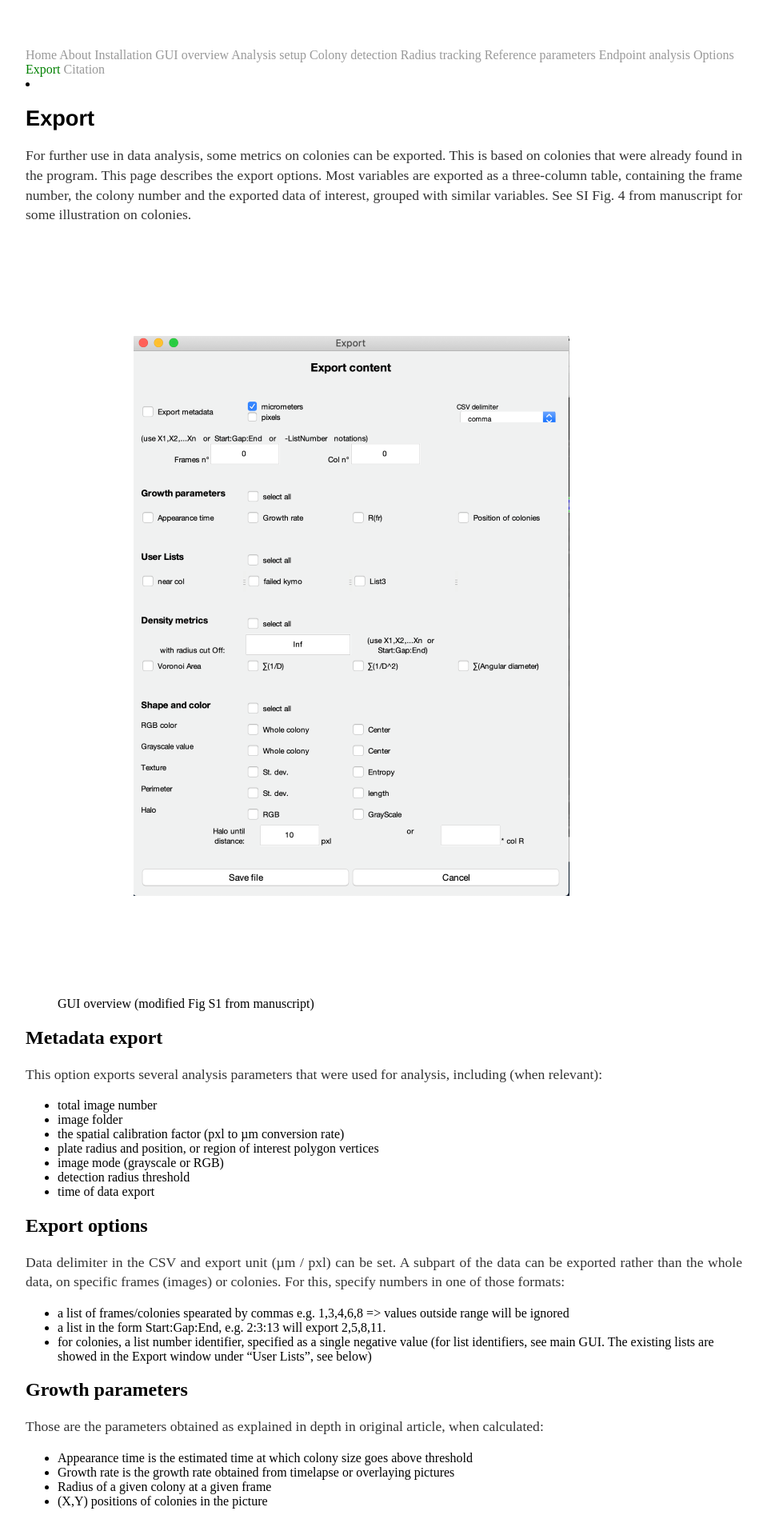
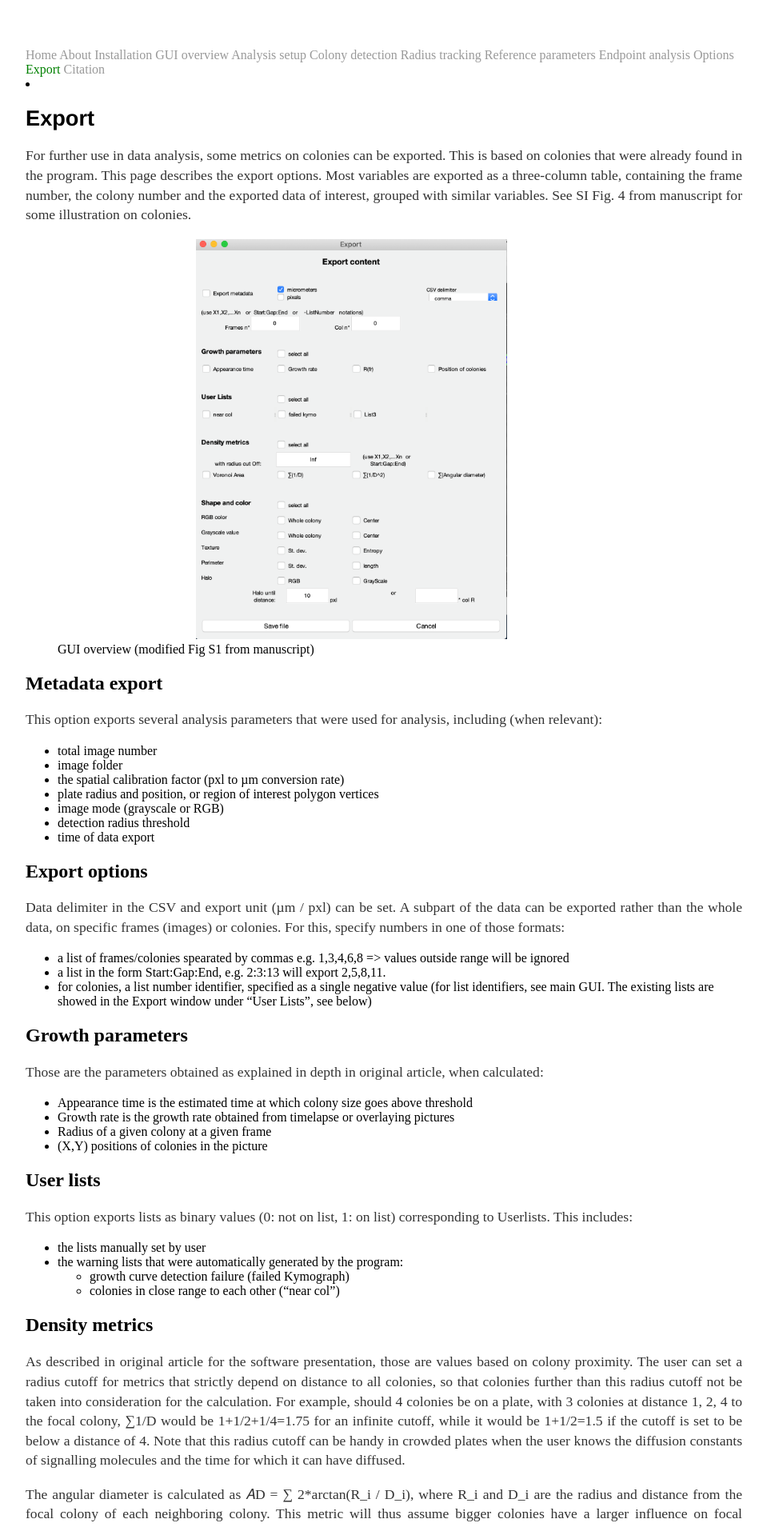
Before and after one commit to ColTapp/ColTapp.github.io, a Jekyll site: the page built from export.md, in a window 1280 px wide. Shown: the top 1909 px of the page at 80% size, without its empty margins (160-1119 px from the left). Built offline with Jekyll 4.4.1, drawn with Linux system fonts in a browser that asks for light colours.

Commit message:
Update export.md

```diff
--- a/export.md
+++ b/export.md
@@ -7,7 +7,7 @@ title: Export
 For further use in data analysis, some metrics on colonies can be exported. This is based on colonies that were already found in the program. This page describes the export options. Most variables are exported as a three-column table, containing the frame number, the colony number and the exported data of interest, grouped with similar variables. See SI Fig. 4 from manuscript for some illustration on colonies.
 
 <figure>
-  <img src="{{site.url}}/assets/images/ExportMenu.png" alt="Export menu" heigth="500px"/>
+  <img src="{{site.url}}/assets/images/ExportMenu.png" alt="Export menu" height="500px"/>
   <figcaption>GUI overview (modified Fig S1 from manuscript) </figcaption>
 </figure>
 
```
